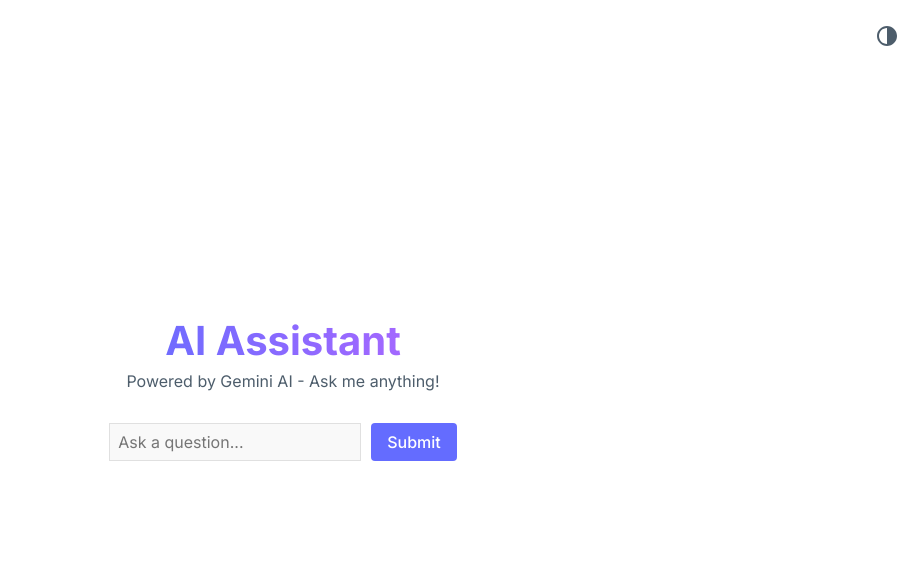
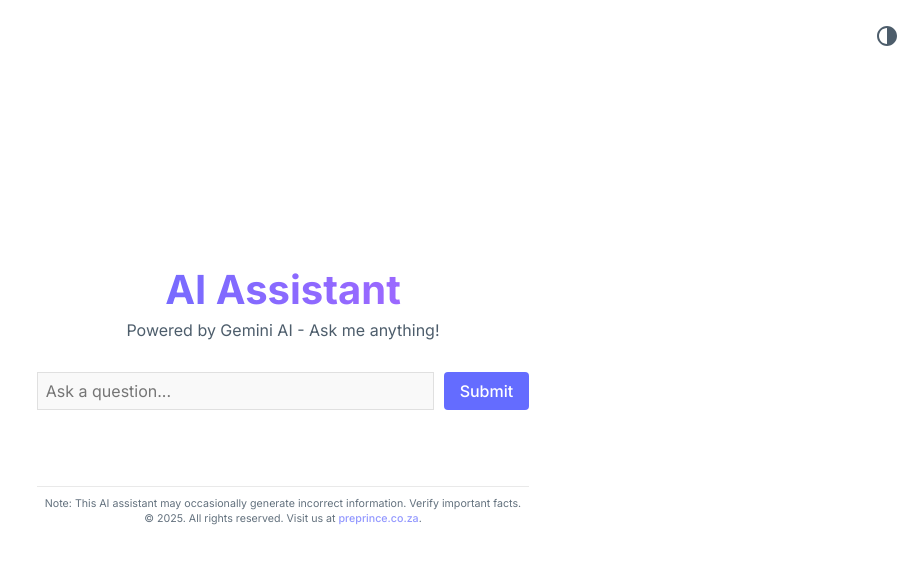
Before and after one commit to ChamuMutezva/gemini-ai-trial, a website built with Vite: page index.html in a window 1280 px wide. Shown: the whole page, without its empty margins (357-1280 px from the left). Built offline with nearby package versions, Linux system fonts and the light colour scheme; some packages are replaced by stand-ins of ours.

Commit message:
update: layout fixes

```diff
--- a/index.html
+++ b/index.html
@@ -25,7 +25,7 @@
         />
     </head>
     <body>
-        <main id="app"></main>
+        <div id="app"></div>
         <script type="module" src="/src/main.ts"></script>
     </body>
 </html>
--- a/src/main.ts
+++ b/src/main.ts
@@ -12,7 +12,33 @@
 import { generateResponse } from "./index.ts";
 
 // Get DOM elements index.html main element
-const app = document.querySelector<HTMLElement>("main#app")!;
+const app = document.querySelector<HTMLDivElement>("#app")!;
+
+// Create header element
+const header = document.createElement("header");
+header.innerHTML = `
+  <h1>AI Assistant</h1>
+  <p class="subtitle">Powered by Gemini AI - Ask me anything!</p>
+`;
+
+// Create main element
+const main = document.createElement("main");
+main.id = "main-content";
+main.className = "main-content";
+
+// Create a footer element
+const disclaimer = document.createElement("footer");
+disclaimer.className = "disclaimer";
+disclaimer.innerHTML = `
+    <p>
+        <small>Note: This AI assistant may occasionally generate incorrect information. Verify important facts.</small>
+    </p>
+    <p>
+        <small>© 2025. All rights reserved. Visit us at
+             <a href="http://preprince.co.za" target="_blank" rel="noopener noreferrer">preprince.co.za</a>.
+         </small>
+    </p>
+`;
 
 // theme toggle
 const createThemeToggle = () => {
@@ -48,8 +74,10 @@
     return toggle;
 };
 
+app.appendChild(main);
+
 // Add this before your form creation
-app.prepend(createThemeToggle());
+main.prepend(createThemeToggle());
 
 const form = document.createElement("form");
 form.setAttribute("aria-live", "polite");
@@ -76,26 +104,22 @@
 submitButton.className = "prompt-submit";
 
 // Add this right after app.prepend(createThemeToggle())
-const header = document.createElement("header");
-header.innerHTML = `
-  <h1>AI Assistant</h1>
-  <p class="subtitle">Powered by Gemini AI - Ask me anything!</p>
-`;
+
 app.prepend(header);
 
 // Append elements to the form and app
 form.appendChild(label);
 form.appendChild(input);
 form.appendChild(submitButton);
-app.appendChild(form);
+main.appendChild(form);
 
 const responseContainer = document.createElement("div");
 responseContainer.id = "response-container";
 const loadingIndicator = document.createElement("div");
 loadingIndicator.id = "loading-indicator";
 loadingIndicator.className = "loading-hidden";
-app.append(responseContainer, loadingIndicator);
-
+main.append(responseContainer, loadingIndicator);
+app.append(disclaimer); // Append the disclaimer to the app : footer
 // Handle form submission
 document
     .getElementById("prompt-form")
@@ -135,6 +159,7 @@
                  <div class="ai-branding">
                     <span class="ai-icon">🤖</span>
                     <h2 class="response-heading">AI Response</h2>
+
                 </div>
                 <h3 class="response-sub-heading">${prompt}</h3>
                   ${formatResponse(response)}
@@ -143,13 +168,6 @@
                     </div>
             </div>
         `;
-
-            const disclaimer = document.createElement("div");
-            disclaimer.className = "disclaimer";
-            disclaimer.innerHTML = `
-             <p><small>Note: This AI assistant may occasionally generate incorrect information. Verify important facts.</small></p>
-                `;
-            app.append(disclaimer);
 
             requestAnimationFrame(() => {
                 Prism.highlightAllUnder(responseContainer);
--- a/src/style.css
+++ b/src/style.css
@@ -156,11 +156,23 @@
     --inline-code-bg: rgba(110, 118, 129, 0.4);
     --inline-code-text: #ff7b72;
     --code-comment: #8b949e;
+    .response-heading {
+        color: #ffffff; /* Set to white or any appropriate color */
+    }
+}
+
+#app {
+    display: flex;
+    flex-direction: column;
+    max-width: 1280px;
+    margin: 0 auto;
+    padding: 2rem;
+    gap: 2rem;
 }
 
 header {
     text-align: center;
-    margin-bottom: 2rem;
+    margin-bottom: 0;
 }
 
 header h1 {
@@ -170,6 +182,13 @@
     background-clip: text;
     color: transparent;
     margin-bottom: 0.5rem;
+}
+
+.main-content {
+    flex: 1;
+    display: flex;
+    flex-direction: column;
+    gap: 1.5rem;
 }
 
 .subtitle {
@@ -204,7 +223,6 @@
     opacity: 0.7;
 }
 
-
 /* Loading Animation */
 .ai-loading {
     text-align: center;
@@ -237,7 +255,6 @@
 .loading-dots span:nth-child(3) {
     animation-delay: 0.4s;
 }
-
 
 .inline-code {
     background: var(--inline-code-bg);
@@ -344,13 +361,6 @@
     line-height: 1.1;
 }
 
-#app {
-    max-width: 1280px;
-    margin: 0 auto;
-    padding: 2rem;
-    text-align: center;
-}
-
 button:hover {
     border-color: #646cff;
 }
@@ -363,6 +373,7 @@
     display: flex;
     gap: 10px;
     margin-bottom: 20px;
+    flex-direction: column;
 }
 
 .prompt-submit {
@@ -392,7 +403,7 @@
 }
 
 .disclaimer {
-    margin-top: 2rem;
+    margin-top: auto;
     text-align: center;
     font-size: 0.8em;
     opacity: 0.7;
@@ -402,7 +413,7 @@
 
 /* Add to your style.css */
 .theme-toggle {
-    position: absolute;
+    position: fixed;
     top: 1rem;
     right: 1rem;
     background: none;
@@ -412,6 +423,7 @@
     color: var(--color-text);
     opacity: 0.8;
     transition: opacity 0.2s;
+    z-index: 100;
 }
 
 .theme-toggle:hover {
@@ -477,6 +489,18 @@
     }
 }
 @keyframes bounce {
-    0%, 80%, 100% { transform: scale(0); }
-    40% { transform: scale(1); }
+    0%,
+    80%,
+    100% {
+        transform: scale(0);
     }
+    40% {
+        transform: scale(1);
+    }
+}
+
+@media (min-width: 768px) {
+    .prompt-form {
+        flex-direction: row;
+    }
+}
```
Lines whose indentation alone changed are shown as unchanged.
